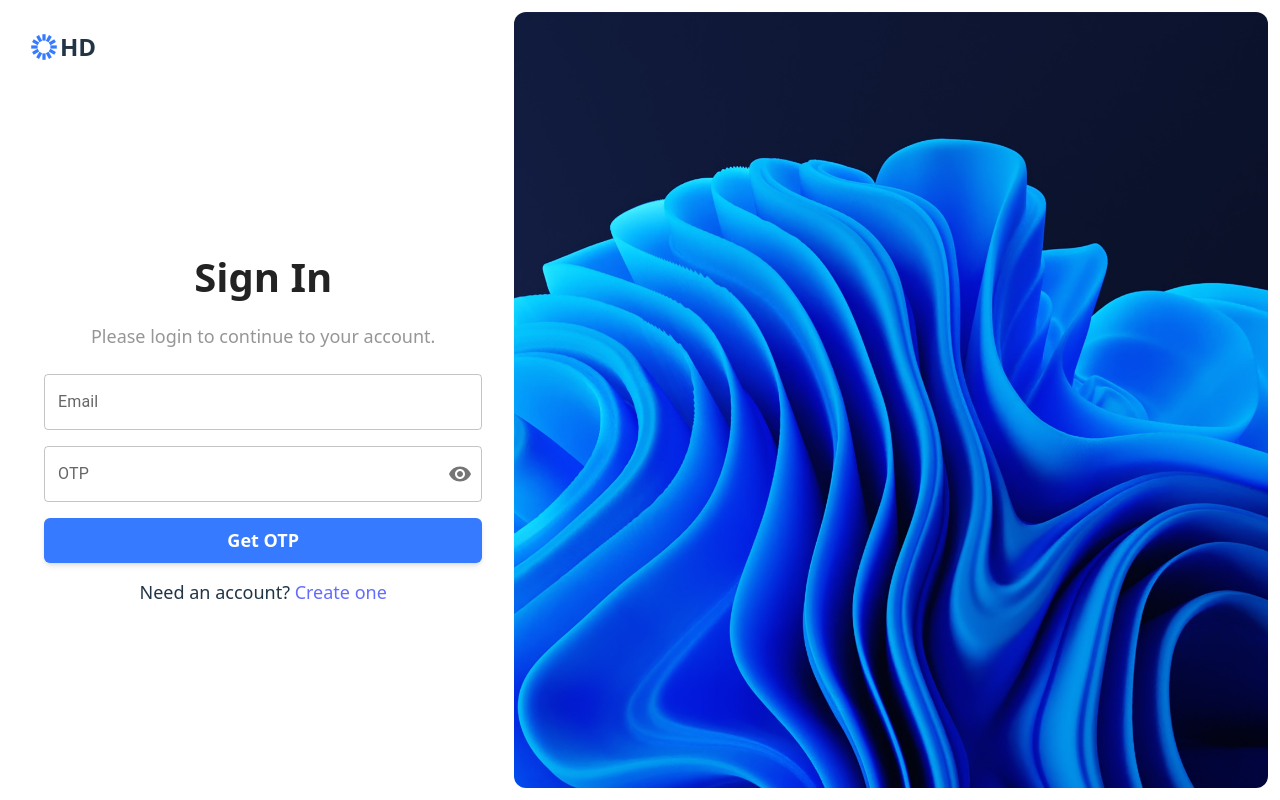
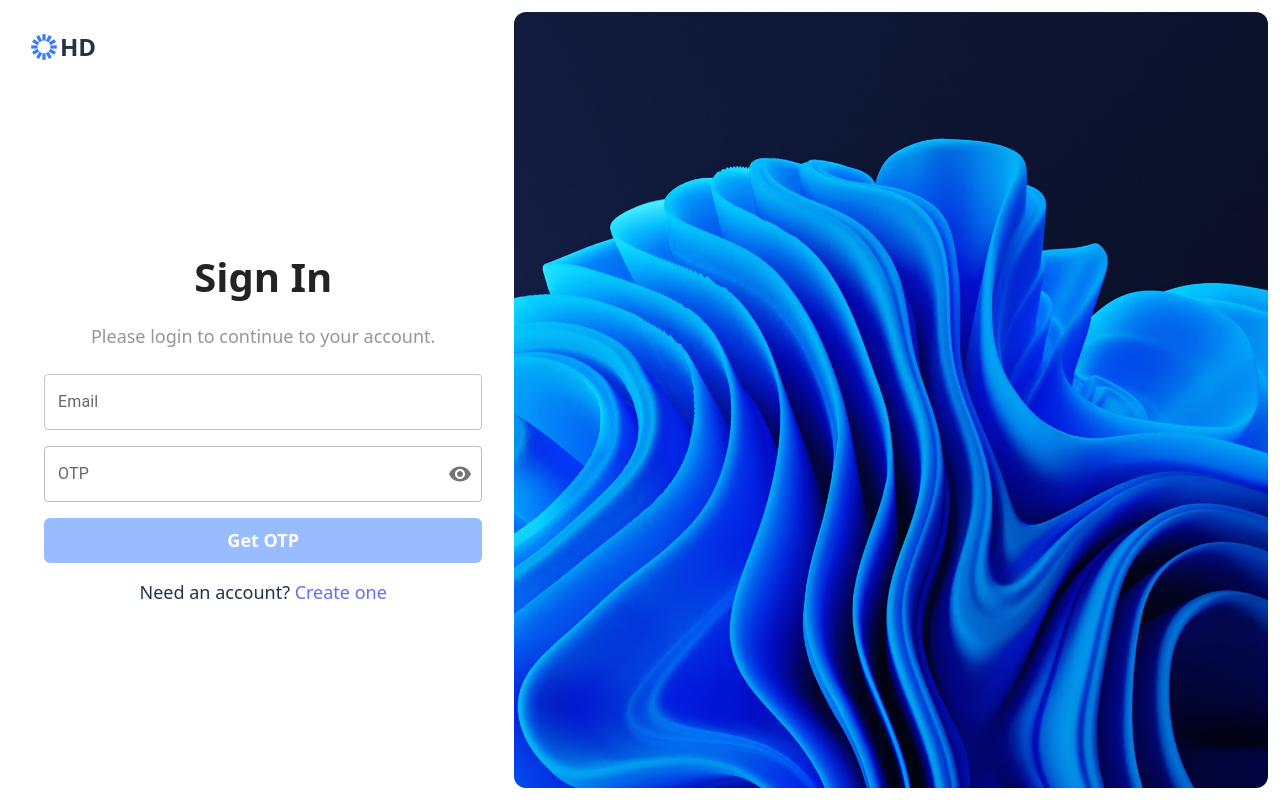
Before and after one commit to Grahanam/Note-Web-Application, a React (Vite) app: page /login in a window 1280 px wide. Built offline with nearby package versions, Linux system fonts and the light colour scheme.

Commit message:
signin page api integration

```diff
--- a/src/pages/auth/SignIn.tsx
+++ b/src/pages/auth/SignIn.tsx
@@ -5,22 +5,79 @@ import { useState } from "react"
 import bgImg from '../../assets/backgroundImg.jpg'
 import Logoicon from "../../components/icons/Logoicon";
 import { Visibility, VisibilityOff } from "@mui/icons-material";
-import { Link } from "react-router-dom";
+import { Link, useNavigate } from "react-router-dom";
+import axios from "axios";
 
 
 
 function SignIn() {
-    const [dob, setDob] = useState(null);
-    const [showPassword, setShowPassword] = useState(false);
+    const [email, setEmail] = useState("");
+    const [otp, setOtp] = useState("");
+    const [showOtp, setShowOtp] = useState(false);
+    const [isLoading, setIsLoading] = useState(false);
+    const [showOtpField, setShowOtpField] = useState(false);
+    const [message, setMessage] = useState('');
 
-    const handleClickShowPassword = () => setShowPassword((show) => !show);
+    const navigate=useNavigate();
+
+    const handleClickShowPassword = () => setShowOtp((show) => !show);
 
     const handleMouseDownPassword = (event: React.MouseEvent<HTMLButtonElement>) => {
         event.preventDefault();
     };
+    // const handleMouseUpPassword = (event: React.MouseEvent<HTMLButtonElement>) => {
+    //     event.preventDefault();
+    // };
 
-    const handleMouseUpPassword = (event: React.MouseEvent<HTMLButtonElement>) => {
-        event.preventDefault();
+    const handleGetOtp = async () => {
+        setIsLoading(true);
+        setMessage('');
+        try {
+            const response = await axios.post('http://localhost:5000/api/auth/signin', {
+                email,
+            });
+            setMessage(response.data.message);
+            setShowOtpField(true);
+        } catch (error) {
+            if (axios.isAxiosError(error)) {
+                setMessage(error.response?.data?.message || "An error occurred");
+            } else {
+                const genericError = error as Error;
+                console.log(genericError.message);
+                setMessage(genericError.message || "An unexpected error occurred");
+            }
+        } finally {
+            setIsLoading(false);
+        }
+    }
+
+    const handleSignIn = async () => {
+        setIsLoading(true);
+        setMessage("");
+        try {
+            const response = await axios.post('http://localhost:5000/api/auth/verify-signin', {
+                email,
+                otp
+            });
+            setMessage(response.data.message);
+
+            localStorage.setItem('token', response.data.token);
+            localStorage.setItem('user', JSON.stringify(response.data.user));
+            navigate('/');
+
+        } catch (error) {
+            if (axios.isAxiosError(error)) {
+                // console.log(error.response?.data?.message);
+                setMessage(error.response?.data?.message || "An error occurred");
+            } else {
+                // This is a generic error
+                const genericError = error as Error;
+                console.log(genericError.message);
+                setMessage(genericError.message || "An unexpected error occurred");
+            }
+        } finally {
+            setIsLoading(false);
+        }
     };
 
 
@@ -46,41 +103,70 @@ function SignIn() {
                         <div>
                             <form className="py-1">
 
-                                <div className="pt-1 pb-3"><TextField
-                                    // sx={{
-                                    //     "& .MuiOutlinedInput-root": {
-                                    //         borderRadius: "1rem", // rounded-2xl (~16px)
-
-                                    //     },
-                                    // }}
-                                    id="email" label="Email" variant="outlined" className="w-full" /></div>
+                                <div className="pt-1 pb-3">
+                                    <TextField
+                                        id="email"
+                                        label="Email"
+                                        variant="outlined"
+                                        className="w-full"
+                                        value={email}
+                                        onChange={(e) => setEmail(e.target.value)}
+                                        disabled={showOtpField}
+                                    />
+                                </div>
+                                {/* {showOtpField && ( */}
                                 <div className="pt-1 pb-3">
                                     <FormControl className="w-full" variant="outlined">
                                         <InputLabel htmlFor="outlined-adornment-password">OTP</InputLabel>
                                         <OutlinedInput
                                             id="outlined-adornment-password"
-                                            type={showPassword ? 'text' : 'password'}
+                                            type={showOtp ? 'text' : 'password'}
                                             endAdornment={
                                                 <InputAdornment position="end">
                                                     <IconButton
-                                                        aria-label={showPassword ? 'hide the password' : 'display the password'}
+                                                        aria-label={showOtp ? 'hide the password' : 'display the password'}
                                                         onClick={handleClickShowPassword}
                                                         onMouseDown={handleMouseDownPassword}
                                                         edge="end"
                                                     >
-                                                        {showPassword ? <VisibilityOff /> : <Visibility />}
+                                                        {showOtp ? <VisibilityOff /> : <Visibility />}
                                                     </IconButton>
                                                 </InputAdornment>
                                             }
                                             label="OTP"
+                                            value={otp}
+                                            onChange={(e) => setOtp(e.target.value)}
+                                            disabled={!showOtpField}
                                         />
                                     </FormControl>
                                 </div>
+                                {/* )} */}
                                 <div className="pt-1 pb-3">
-                                    <button className="w-full rounded-md bg-[#367AFF] py-2 px-4 border border-transparent text-center text-[16px] md:text-[18px]  text-white font-[600] transition-all shadow-md hover:shadow-lg focus:bg-slate-700 focus:shadow-none active:bg-slate-700 hover:bg-slate-700 active:shadow-none disabled:pointer-events-none disabled:opacity-50 disabled:shadow-none" type="button">
-                                        Get OTP
-                                    </button>
+                                   {!showOtpField ? (
+                                        <button
+                                            className="w-full rounded-md bg-[#367AFF] py-2 px-4 border border-transparent text-center text-[16px] md:text-[18px] text-white font-[600] transition-all shadow-md hover:shadow-lg focus:bg-slate-700 focus:shadow-none active:bg-slate-700 hover:bg-slate-700 active:shadow-none disabled:pointer-events-none disabled:opacity-50 disabled:shadow-none"
+                                            type="button"
+                                            onClick={handleGetOtp}
+                                            disabled={isLoading || !email}
+                                        >
+                                            {isLoading ? "Sending OTP..." : "Get OTP"}
+                                        </button>
+                                    ) : (
+                                        <button
+                                            className="w-full rounded-md bg-[#367AFF] py-2 px-4 border border-transparent text-center text-[16px] md:text-[18px] text-white font-[600] transition-all shadow-md hover:shadow-lg focus:bg-slate-700 focus:shadow-none active:bg-slate-700 hover:bg-slate-700 active:shadow-none disabled:pointer-events-none disabled:opacity-50 disabled:shadow-none"
+                                            type="button"
+                                            disabled={isLoading || !otp}
+                                            onClick={handleSignIn}
+                                        >
+                                            {isLoading ? "Verifying..." : "Sign In"}
+                                        </button>
+                                    )}
                                 </div>
+                                {message && (
+                                    <div className={`pt-1 pb-3 text-center ${message.includes('success') ? 'text-green-600' : 'text-red-600'}`}>
+                                        {message}
+                                    </div>
+                                )}
                             </form>
                             <div>
                                 <span className="text-[14px] md:text-[18px] font-[400]">Need an account? </span>
```
